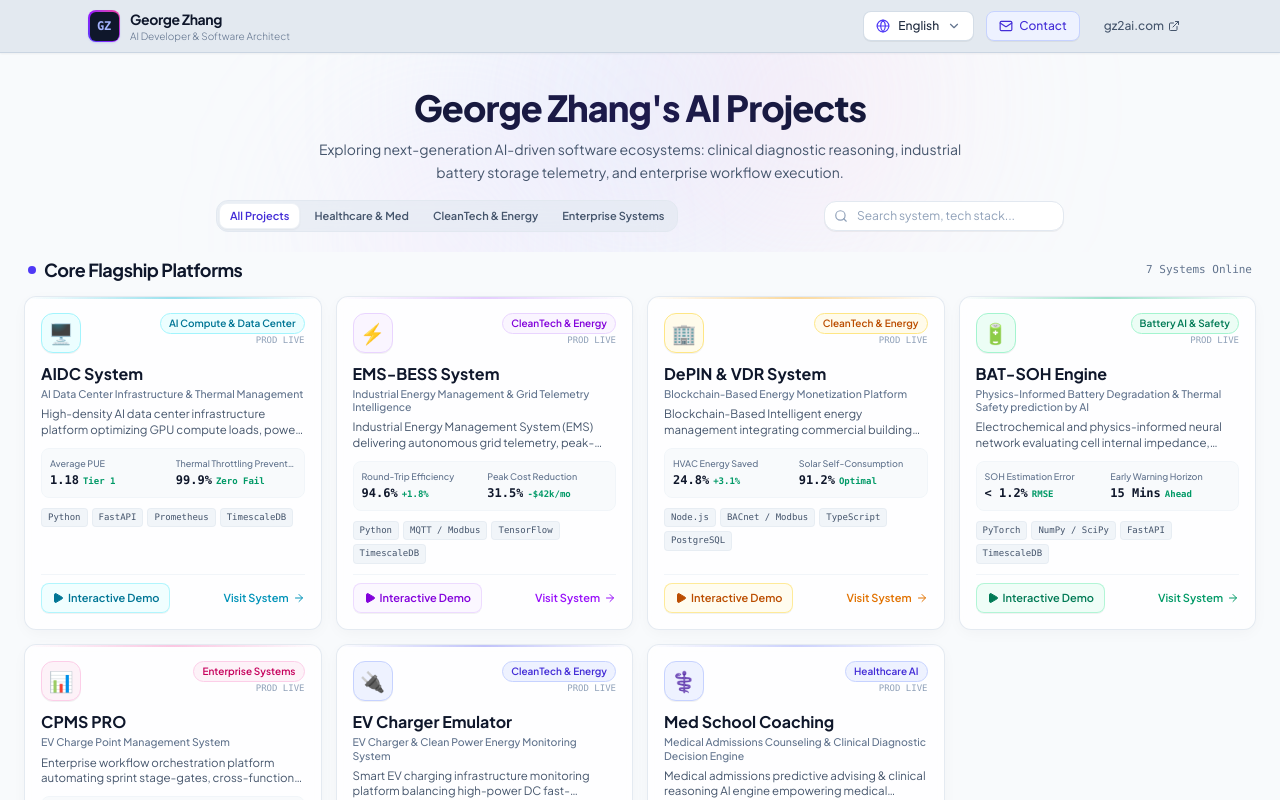
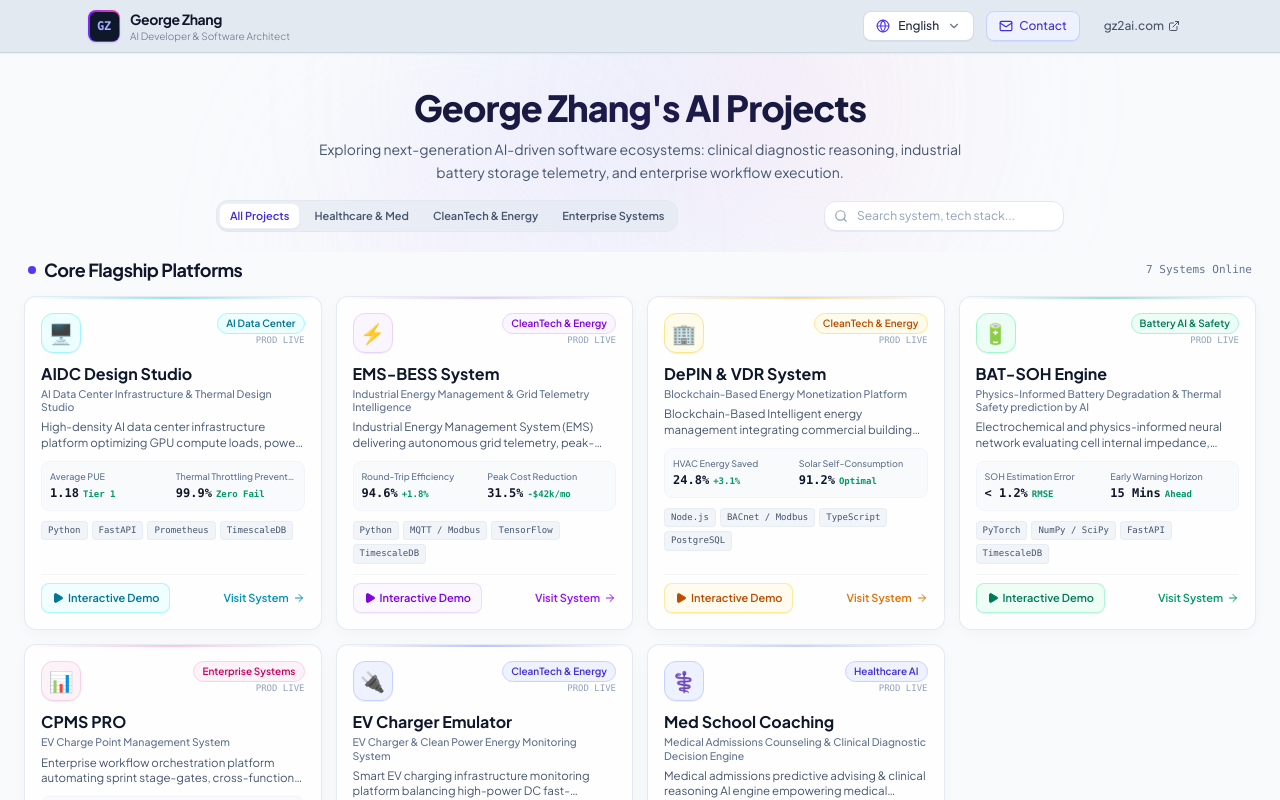
Before and after one commit to georgezhangusa/George-Zhang-Homepage, a React (Vite) app: page / in a window 1280 px wide. Shown: the top 800 px of the page. Built offline with nearby package versions, Linux system fonts and the light colour scheme.

Commit message:
feat: rename AIDC project to AIDC Design Studio
Update project titles, subtitles, and category label to reflect the design-focused nature of the AIDC infrastructure platform.

```diff
--- a/src/data/projectsData.ts
+++ b/src/data/projectsData.ts
@@ -3,16 +3,16 @@ import { ProjectItem } from '../types/index.ts';
 export const PROJECTS_DATA: ProjectItem[] = [
   {
     id: 'aidc',
-    title: 'AIDC System',
-    titleZh: 'AIDC 智算中心基础设施管理平台',
-    subTitle: 'AI Data Center Infrastructure & Thermal Management',
-    subTitleZh: 'AI 智算集群能效优化与液冷温控调度平台',
+    title: 'AIDC Design Studio',
+    titleZh: 'AIDC 智算中心基础设施设计平台',
+    subTitle: 'AI Data Center Infrastructure & Thermal Design Studio',
+    subTitleZh: 'AI 智算集群能效优化与液冷温控设计平台',
     description: 'High-density AI data center infrastructure platform optimizing GPU compute loads, power usage effectiveness (PUE), liquid cooling loops, and power distribution.',
     descriptionZh: '高密 AI 算力中心智能基础设施管理平台，动态优化集群算力负载、PUE 能效比、冷板液冷散热与电力分配调度。',
     fullOverview: 'AIDC (AI Data Center Management) unifies server cluster telemetry, rack thermal profiling, dynamic liquid cooling loops, and intelligent power distribution. It maintains sub-1.20 PUE even under sustained high-wattage LLM training runs.',
     fullOverviewZh: 'AIDC 智算基础设施管理平台深度集成服务器集群遥测、机柜热力拓扑建模、动态冷板液冷闭环调控及智能配电单元，在千卡/万卡大模型高负载持续训练下将 PUE 稳定控制在 1.20 以下。',
     category: 'enterprise',
-    categoryLabel: 'AI Compute & Data Center',
+    categoryLabel: 'AI Data Center',
     categoryLabelZh: '智算中心与基础设施',
     url: 'https://aidc.gz2ai.com/',
     themeColor: 'cyan',
```
